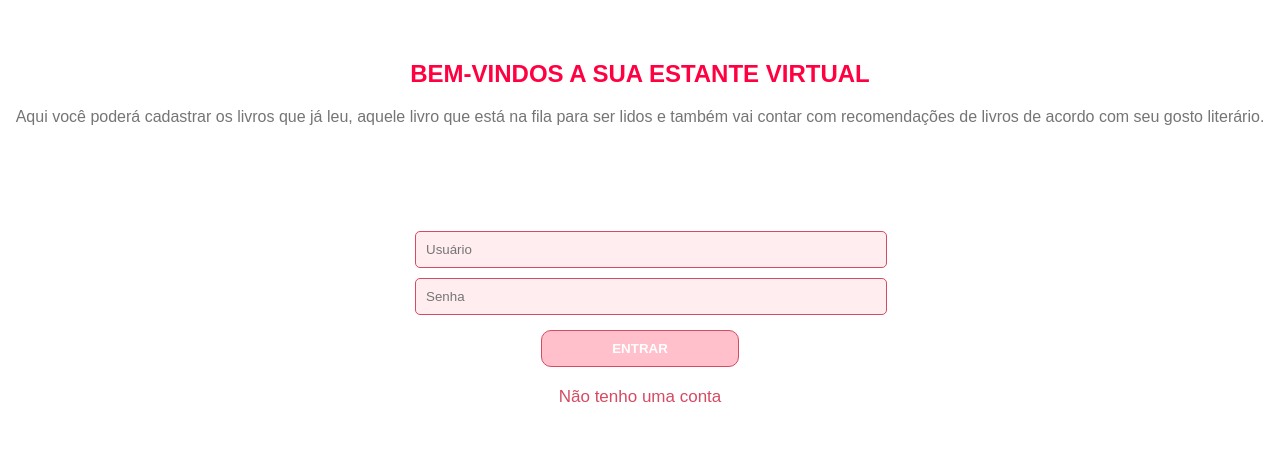
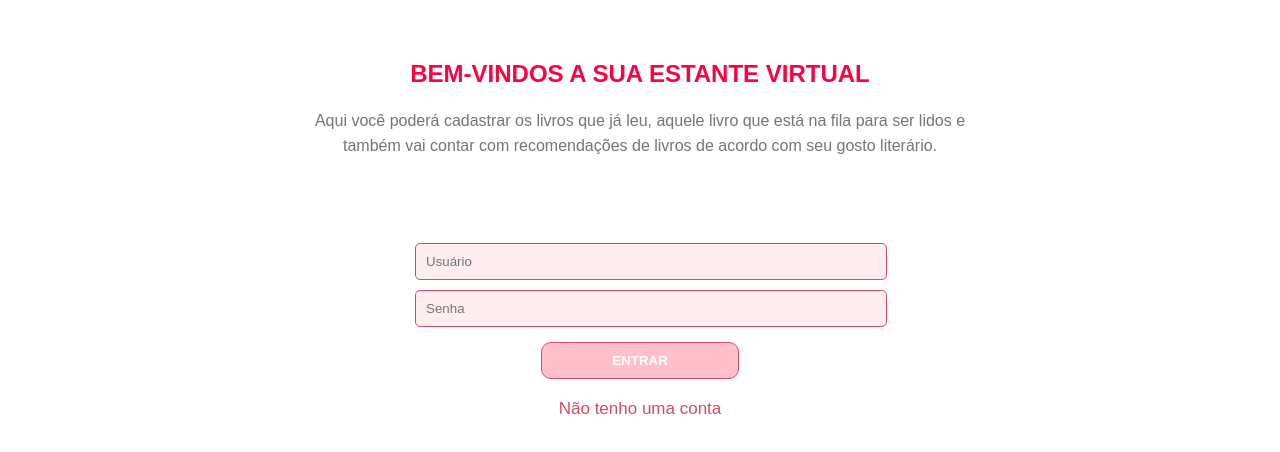
Before and after one commit to Raynne-Andrade/BookCase, a Vue app: page / in a window 1280 px wide. Shown: the top 452 px of the page. Built offline with nearby package versions, Linux system fonts and the light colour scheme.

Commit message:
layout login/create account

```diff
--- a/src/pages/CreateAccount.vue
+++ b/src/pages/CreateAccount.vue
@@ -63,4 +63,9 @@ div span a {
   font-family: sans-serif;
   font-size: 17px;
 }
+h1{
+  color: rgb(255, 0, 64);
+  font-family: sans-serif;
+  text-transform: uppercase;
+}
 </style>
--- a/src/pages/Home.vue
+++ b/src/pages/Home.vue
@@ -59,7 +59,7 @@ form button {
 }
 .form_container {
   max-width: 450px;
-  margin: 100px auto;
+  margin: 80px auto;
 }
 .form_container span a {
   text-decoration: none;
@@ -79,5 +79,8 @@ h2{
 p{
   color: #757575;
   font-family: sans-serif;
+  max-width: 700px;
+  margin: auto;
+  line-height: 25px;
 }
 </style>
```
